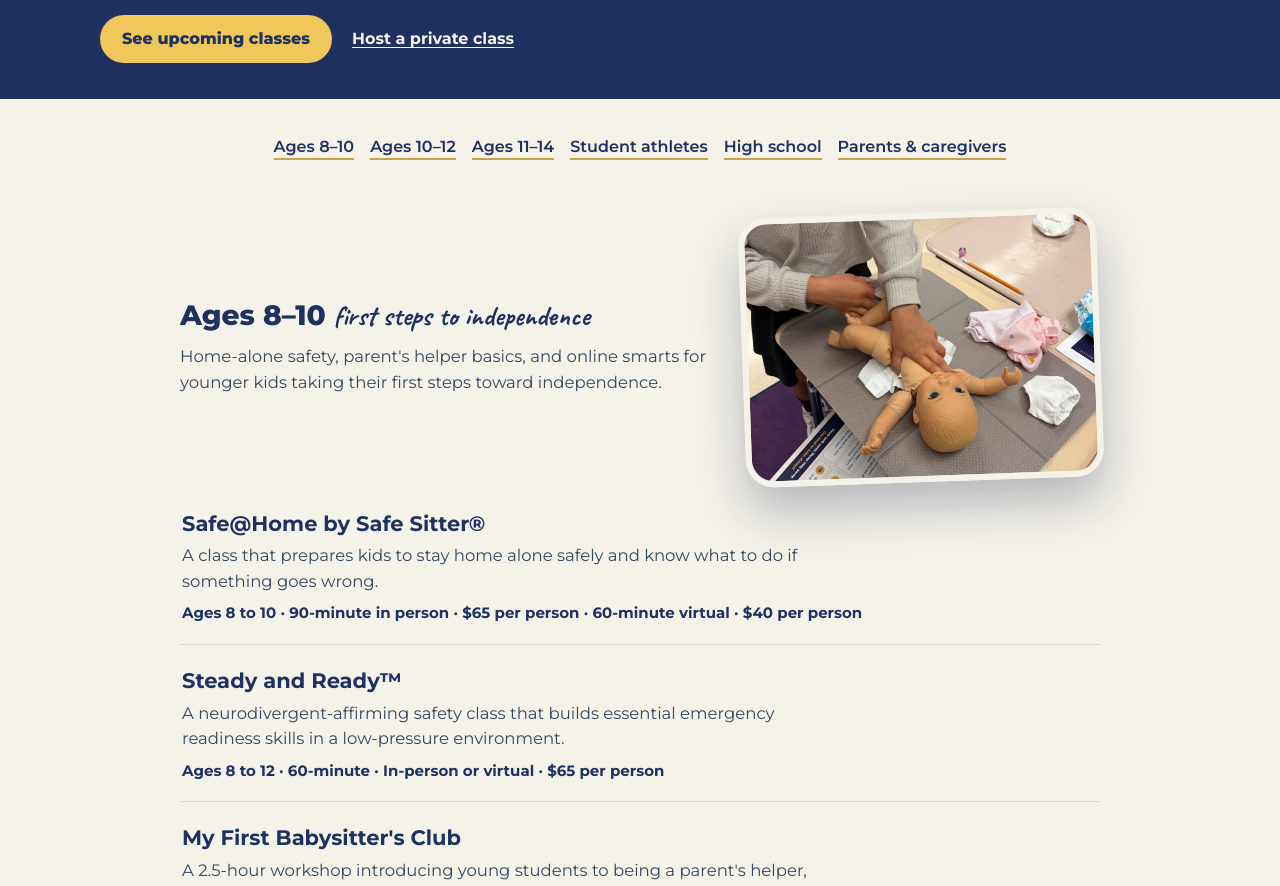
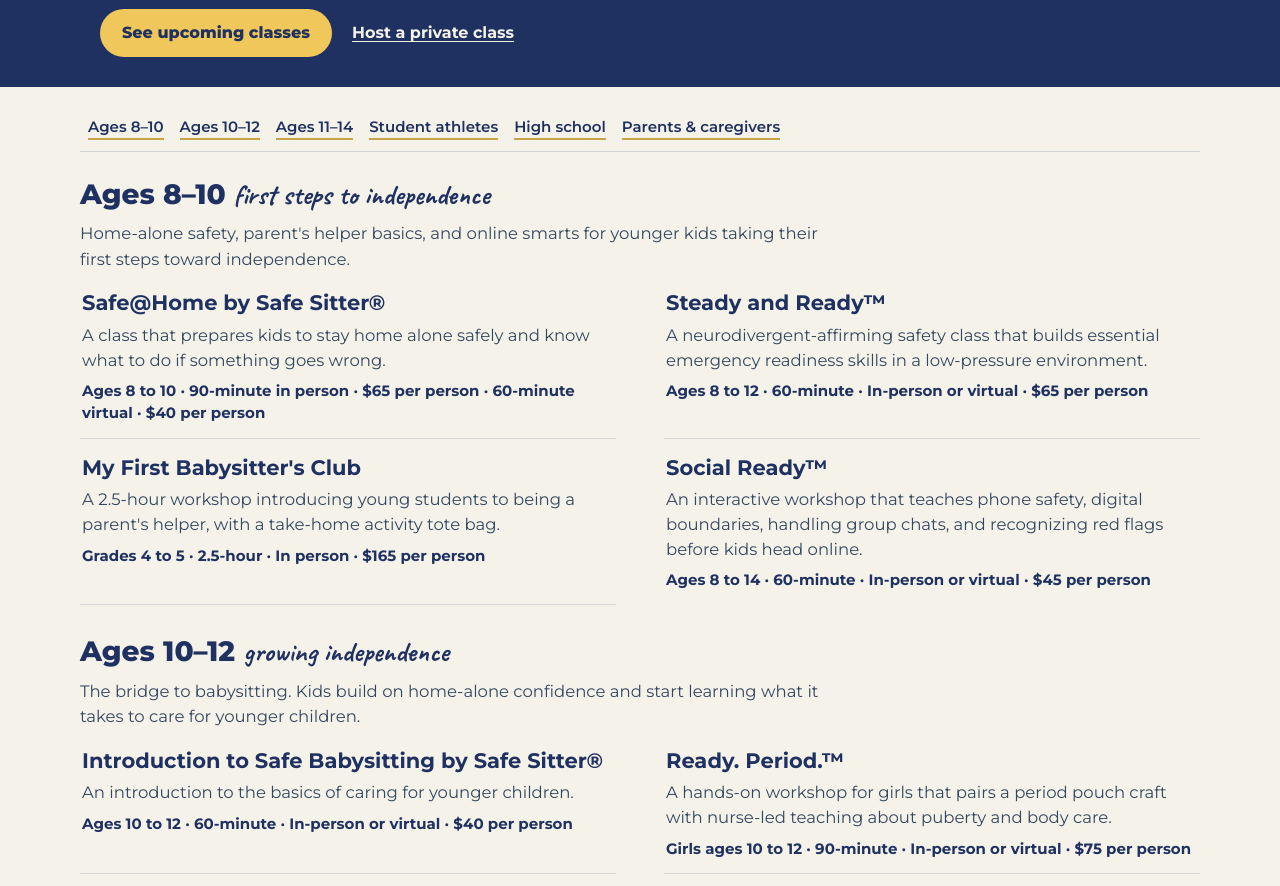
Before and after one commit to ltkarr/mindfulbeginnings, a website: page classes-catalog.html in a window 1280 px wide. Shown: the part 325-1211 px from the top of the page. Drawn offline with Linux system fonts and the light colour scheme.

Commit message:
Catalog: tighter, organized by a sticky jump bar, two-column rows
Removes the four age-section header photos (the main scroll and
empty-space drivers on mobile), widens the catalog column, lays course
rows out in two columns on wider screens, makes the audience jump
links a sticky bar that stays reachable while scrolling, and tightens
section and row spacing throughout. Course names, descriptions,
prices, order, and links are unchanged.

```diff
--- a/classes-catalog.html
+++ b/classes-catalog.html
@@ -19,7 +19,7 @@
 a{color:#1E3161}
 a:hover{color:#0F1D3F}
 .wrap{font-family:'Montserrat',sans-serif;color:#1E3161;background:#F5F2EA;line-height:1.5;font-size:16px}
-.hero{background:#1E3161;color:#F5F2EA;padding:34px 6vw 36px}
+.hero{background:#1E3161;color:#F5F2EA;padding:28px 6vw 30px}
 .hero-inner{max-width:1080px;margin:0 auto;display:flex;flex-direction:column;gap:14px}
 .eyebrow{font-family:'Caveat',cursive;font-size:30px;font-weight:700;color:#EFC75A;line-height:1.1}
 h1{margin:0;font-size:clamp(26px,3vw,32px);line-height:1.2;font-weight:800}
@@ -30,29 +30,29 @@
 .phone{color:#F5F2EA;font-size:16px;font-weight:700;text-decoration:underline;text-underline-offset:3px;padding:12px 8px}
 .phone:hover{color:#EFC75A}
 .catalog-section{padding:10px 6vw 8px}
-.catalog{max-width:920px;margin:0 auto}
-.jump{margin:22px 0 6px;font-size:16px;font-weight:600;text-align:center;line-height:2}
+.catalog{max-width:1120px;margin:0 auto}
+.jump{position:sticky;top:0;z-index:5;background:#F5F2EA;margin:6px 0 0;padding:10px 0 9px;border-bottom:1px solid rgba(30,49,97,.16);font-size:15px;font-weight:600;line-height:1.9;white-space:nowrap;overflow-x:auto;-webkit-overflow-scrolling:touch}
 .jump a{text-decoration:none;border-bottom:2px solid #C7A24A;padding-bottom:2px;margin:0 8px;white-space:nowrap}
-.age-block{padding:44px 0 8px}
+.age-block{padding:26px 0 4px;scroll-margin-top:56px;display:grid;grid-template-columns:1fr;column-gap:48px}
+.age-block>*{min-width:0}
+.age-block>h2,.mb-cat-head{grid-column:1/-1}
+@media(min-width:900px){.age-block{grid-template-columns:1fr 1fr}}
 .age-block h2{margin:0 0 10px;font-size:clamp(22px,2.4vw,28px);line-height:1.2;font-weight:800}
 .age-block h2 .mb-h2-script{font-size:1em}
-.mb-cat-head{display:grid;grid-template-columns:1.5fr 1fr;gap:24px;align-items:center;margin-bottom:6px}
-.mb-cat-head figure{margin:0}
-.mb-cat-head .mb-photo{width:100%;aspect-ratio:4/3;object-fit:cover}
-.mb-cat-intro{margin:0;font-size:16.5px;line-height:1.6;color:#33475f;max-width:560px}
-@media(max-width:860px){.mb-cat-head{grid-template-columns:1fr}}
-.course{display:block;text-decoration:none;color:inherit;padding:22px 2px 20px;border-bottom:1px solid rgba(30,49,97,.14)}
+.mb-cat-head{margin-bottom:2px}
+.mb-cat-intro{margin:0;font-size:16.5px;line-height:1.55;color:#33475f;max-width:760px}
+.course{display:block;text-decoration:none;color:inherit;padding:15px 2px 14px;border-bottom:1px solid rgba(30,49,97,.14)}
 .course:last-child{border-bottom:0}
 .course h3{margin:0 0 6px;font-size:21px;line-height:1.3;font-weight:700;color:#1E3161}
 a.course:hover h3{text-decoration:underline;text-underline-offset:3px}
-.course .desc{margin:0 0 8px;font-size:16.5px;line-height:1.55;color:#33475f;max-width:640px}
+.course .desc{margin:0 0 8px;font-size:16.5px;line-height:1.5;color:#33475f}
 .course .meta{margin:0;font-size:15px;font-weight:700;line-height:1.45;color:#1E3161}
 .course .cert{margin:6px 0 0;font-size:15px;font-weight:700;color:#9C7C1E}
-.band{background:#1E3161;color:#F5F2EA;padding:36px 6vw;margin-top:48px}
+.band{background:#1E3161;color:#F5F2EA;padding:32px 6vw;margin-top:30px}
 .band-inner{max-width:1080px;margin:0 auto;display:flex;flex-direction:column;gap:14px;align-items:flex-start}
 .band h2{margin:0;font-size:clamp(20px,2.2vw,26px);line-height:1.2;font-weight:800;color:#F5F2EA}
 .band p{margin:0;font-size:16px;max-width:720px;line-height:1.55}
-.custom{padding:48px 6vw 40px}
+.custom{padding:36px 6vw 30px}
 .custom-grid{display:grid;grid-template-columns:1.2fr 1fr;gap:28px;align-items:center;max-width:1080px;margin:0 auto}
 .custom h2{margin:0 0 10px;font-size:clamp(22px,2.4vw,28px);line-height:1.2;font-weight:800}
 .custom p{margin:0 0 12px;font-size:16.5px;max-width:640px;line-height:1.6;color:#33475f}
@@ -93,7 +93,7 @@
 <div class="catalog">
 <p class="jump"><a href="#ages-8-10">Ages 8&ndash;10</a><a href="#ages-10-12">Ages 10&ndash;12</a><a href="#ages-11-14">Ages 11&ndash;14</a><a href="#student-athletes">Student athletes</a><a href="#high-school">High school</a><a href="#parents-caregivers">Parents &amp; caregivers</a></p>
 <section class="age-block" id="ages-8-10">
-<div class="mb-cat-head"><div><h2>Ages 8&ndash;10 <span class="mb-h2-script">first steps to independence</span></h2><p class="mb-cat-intro">Home-alone safety, parent's helper basics, and online smarts for younger kids taking their first steps toward independence.</p></div><figure><img class="mb-photo" src="/images/host/host-safe-at-home-diaper.jpg" alt="A young student practicing diaper changing in class" loading="lazy"></figure></div>
+<div class="mb-cat-head"><div><h2>Ages 8&ndash;10 <span class="mb-h2-script">first steps to independence</span></h2><p class="mb-cat-intro">Home-alone safety, parent's helper basics, and online smarts for younger kids taking their first steps toward independence.</p></div></div>
 <a class="course" href="/host.html" data-group="ages-8-10" data-key="safe-at-home">
 <h3>Safe@Home by Safe Sitter®</h3>
 <p class="desc">A class that prepares kids to stay home alone safely and know what to do if something goes wrong.</p>
@@ -116,7 +116,7 @@
 </a>
 </section>
 <section class="age-block" id="ages-10-12">
-<div class="mb-cat-head"><div><h2>Ages 10&ndash;12 <span class="mb-h2-script">growing independence</span></h2><p class="mb-cat-intro">The bridge to babysitting. Kids build on home-alone confidence and start learning what it takes to care for younger children.</p></div><figure><img class="mb-photo" src="/images/host/host-safe-sitter-setup.jpg" alt="A Safe Sitter class set up and ready to go" loading="lazy"></figure></div>
+<div class="mb-cat-head"><div><h2>Ages 10&ndash;12 <span class="mb-h2-script">growing independence</span></h2><p class="mb-cat-intro">The bridge to babysitting. Kids build on home-alone confidence and start learning what it takes to care for younger children.</p></div></div>
 <a class="course" href="/host.html" data-group="ages-10-12" data-key="intro">
 <h3>Introduction to Safe Babysitting by Safe Sitter®</h3>
 <p class="desc">An introduction to the basics of caring for younger children.</p>
@@ -134,7 +134,7 @@
 </a>
 </section>
 <section class="age-block" id="ages-11-14">
-<div class="mb-cat-head"><div><h2>Ages 11&ndash;14 <span class="mb-h2-script">babysitting &amp; beyond</span></h2><p class="mb-cat-intro">Full babysitter training, CPR certification, and life skills for teens ready to earn, lead, and handle emergencies.</p></div><figure><img class="mb-photo" src="/images/host/host-safe-sitter-graduates.jpg" alt="Teens with their Safe Sitter completion cards" loading="lazy"></figure></div>
+<div class="mb-cat-head"><div><h2>Ages 11&ndash;14 <span class="mb-h2-script">babysitting &amp; beyond</span></h2><p class="mb-cat-intro">Full babysitter training, CPR certification, and life skills for teens ready to earn, lead, and handle emergencies.</p></div></div>
 <a class="course" href="/host.html" data-group="ages-11-14" data-key="essentials">
 <h3>Safe Sitter® Babysitting Essentials</h3>
 <p class="desc">Babysitting essentials for new sitters: safety, child care basics, behavior management, and choking rescue, with hands-on practice and a Safe Sitter® completion card.</p>
@@ -184,7 +184,7 @@
 </a>
 </section>
 <section class="age-block" id="high-school">
-<div class="mb-cat-head"><div><h2>High School <span class="mb-h2-script">off to college</span></h2><p class="mb-cat-intro">Campus safety, first aid, and CPR certification. Everything they need before they leave home.</p></div><figure><img class="mb-photo" src="/images/host/host-campus-ready-living-room-v3.jpg" alt="A Campus Ready class in a family living room" loading="lazy"></figure></div>
+<div class="mb-cat-head"><div><h2>High School <span class="mb-h2-script">off to college</span></h2><p class="mb-cat-intro">Campus safety, first aid, and CPR certification. Everything they need before they leave home.</p></div></div>
 <a class="course" href="/host.html" data-group="high-school" data-key="campus-ready">
 <h3>Campus Ready™</h3>
 <p class="desc">A class taught by registered nurses that prepares students to stay safe and help a friend in an emergency during college life.</p>
```
